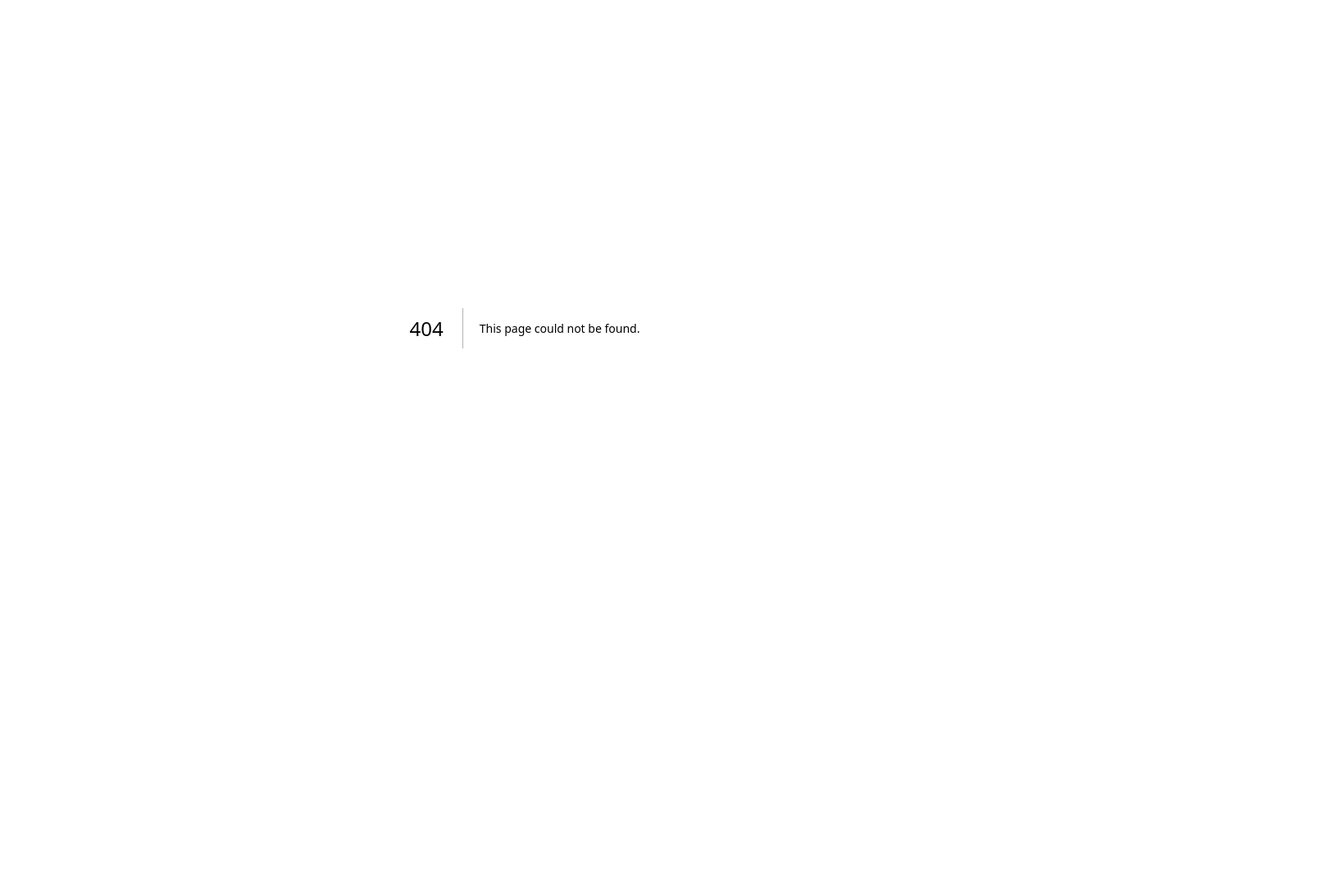
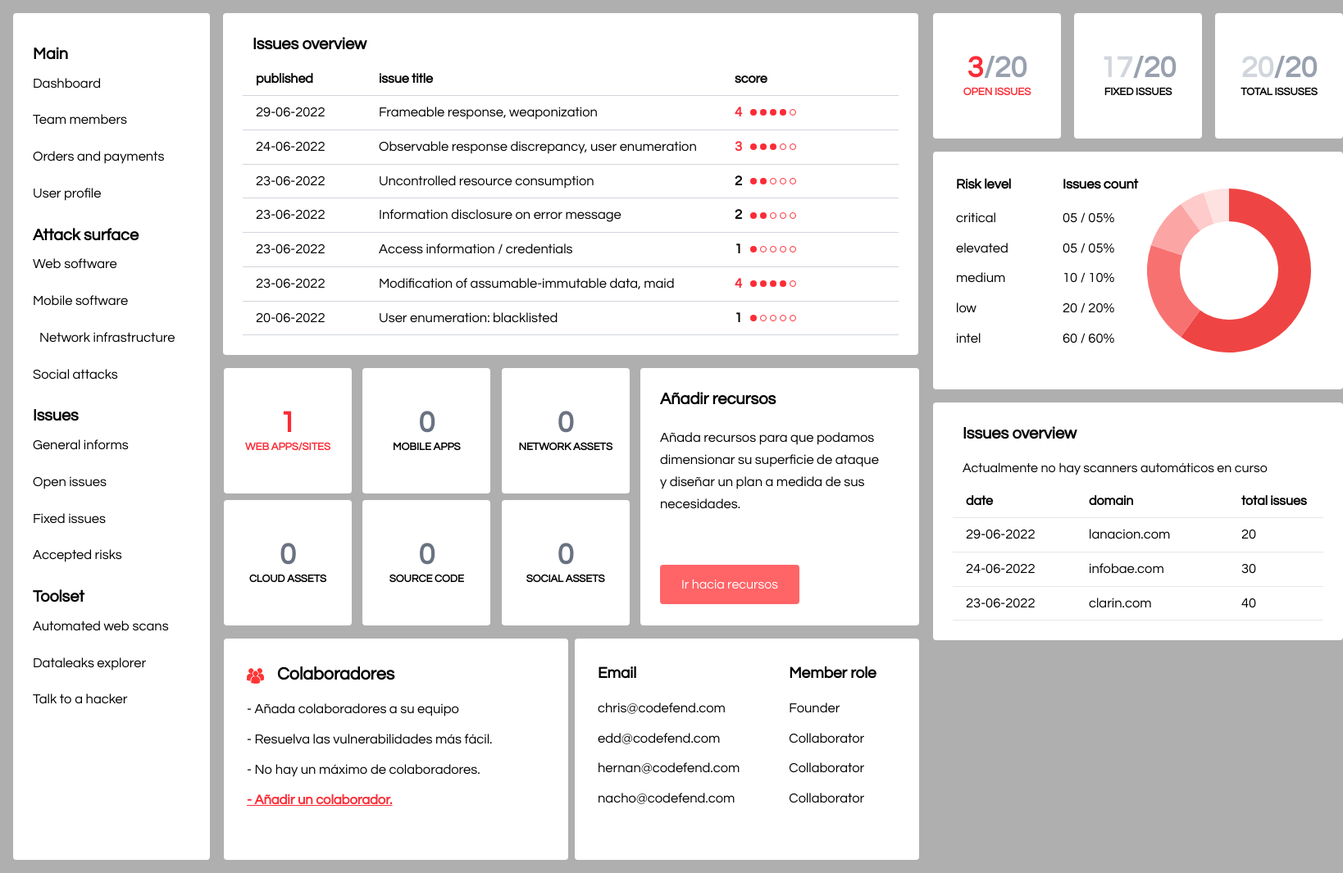
Before and after one commit to HugoEseverri/defend, a Next.js app in the folder defend/: page /HomeIssues in a window 1280 px wide. Before the commit this address had no page. Shown: the whole page at 82% size, 1638 px wide, since content can reach past the window. Before the commit the page ends 800 px from the top, so only its background shows below. Built offline with nearby package versions, Linux system fonts and the light colour scheme.

Commit message:
retoques visuales en row1 y row2

```diff
--- /dev/null
+++ b/defend/src/app/HomeIssues/page.tsx
@@ -0,0 +1,22 @@
+import React from 'react';
+import Navbar from '@/components/Navbar/Navbar';
+import RowIssues1 from '../RowIssues1/page';
+import RowIssues2 from '../RowIssues2/page';
+
+const HomeIssues = () => {
+    return (
+        <div className="flex gap-4 p-4">
+            <div>
+                <Navbar/>
+            </div>
+            <div className="w-[850px]">
+                <RowIssues1 />
+            </div>
+            <div className="w-[500px]">
+                <RowIssues2 />
+            </div>
+        </div>
+    );
+};
+
+export default HomeIssues;
--- a/defend/src/app/page.tsx
+++ b/defend/src/app/page.tsx
@@ -1,34 +1,22 @@
 'use client';
-import Onboard from '@/components/Onboard/Onboard';
+
 import React from 'react';
-import Navbar from '@/components/Navbar/Navbar';
-import SurfaceExploration from '@/components/SurfaceExploration/SurfaceExploration';
-import RadarScanner from '@/components/Radar/Radar';
-import Resources from '@/components/Resources/Resources';
-import Colaborators from '@/components/Colaborators/Colaborators';
-import Contact from '@/components/Contact/Contact';
-import IssuesCounter from '@/components/IssuesCounter/IssuesCounter';
-import RiskCounter from '@/components/RiskCounter/RiskCounter';
-import Scanner from '@/components/Scanner/Scanner';
-import Total from '@/components/Total/Total';
 import Home from './Home/page';
-import Row3 from './Row3/page';
-import IssuesOverview from '@/components/IssuesOverview/IssuesOverview';
-import RowIssues2 from './RowIssues2/page';
-import FinishedScan from '@/components/FinishedScan/FinishedScan';
+
+
 function Page() {
-  const handleClose = () => {
-    console.log('Modal cerrado');
-  };
+  // const handleClose = () => {
+  //   console.log('Modal cerrado');
+  // };
 
-  const handleSubmit = (e: React.FormEvent<HTMLFormElement>) => {
-    e.preventDefault();
-    console.log('Formulario enviado');
-  };
+  // const handleSubmit = (e: React.FormEvent<HTMLFormElement>) => {
+  //   e.preventDefault();
+  //   console.log('Formulario enviado');
+  // };
 
   return (
     <div>
-      <RowIssues2/>
+      <Home/>
     </div>
   );
 }
--- a/defend/src/components/Colaborators/Colaborators.tsx
+++ b/defend/src/components/Colaborators/Colaborators.tsx
@@ -4,7 +4,7 @@ import Link from 'next/link'
 
 function Colaborators() {
     return (
-        <div className='bg-white w-[420px] h-[310px] p-5 rounded'>
+        <div className='bg-white w-[420px] h-[270px] p-7 rounded'>
             <div className='flex '>
                 <div className='mr-4 mt-2 h-[30px]'>
                     <Image
@@ -19,7 +19,7 @@ function Colaborators() {
                 </div>
             </div>
             <div>
-                <ul className='text-[16.5px] space-y-2 mt-2'>
+                <ul className='text-[16.5px] space-y-3 mt-2'>
                     <li>- Añada colaboradores a su equipo</li>
                     <li>- Resuelva las vulnerabilidades más fácil.</li>
                     <li>- No hay un máximo de colaboradores.</li>
--- a/defend/src/components/Contact/Contact.tsx
+++ b/defend/src/components/Contact/Contact.tsx
@@ -2,8 +2,8 @@ import React from 'react'
 
 function Contact() {
     return (
-        <div className='bg-white w-[420px] h-[310px] p-7 rounded flex'>
-            <div className='flex flex-col mr-20'>
+        <div className='bg-white w-[420px] h-[270px] p-7 rounded flex'>
+            <div className='flex flex-col mr-15'>
                 <h2 className='font-semibold text-[19px]'>Email</h2>
                 <ul className='text-[16.5px] space-y-3 mt-4'>
                     <li>chris@codefend.com</li>
@@ -12,7 +12,7 @@ function Contact() {
                     <li>nacho@codefend.com</li>
                 </ul>
             </div>
-            <div className='flex flex-col'>
+            <div className='flex flex-col mr-5'>
                 <h2 className='font-semibold text-[19px]'>Member role</h2>
                 <ul className='text-[16.5px] space-y-3 mt-4'>
                     <li>Founder</li>
--- a/defend/src/components/IssuesOverview/IssuesOverview.tsx
+++ b/defend/src/components/IssuesOverview/IssuesOverview.tsx
@@ -61,7 +61,7 @@ const renderScore = (score: number) => {
 
 const IssuesOverview = () => {
     return (
-        <div className="p-6 w-[850px] bg-white rounded">
+        <div className="p-6 w-[848px] bg-white rounded">
             <h2 className="text-xl font-bold mb-4 pl-3">Issues overview</h2>
 
             <div className="grid grid-cols-[150px_1fr_200px] font-semibold border-b border-gray-300 pb-2 pl-4">
--- a/defend/src/components/Navbar/Navbar.tsx
+++ b/defend/src/components/Navbar/Navbar.tsx
@@ -8,23 +8,23 @@ function Navbar() {
                 <h2 className="font-bold text-[19.8px] px-6">Main</h2>
                 <ul className="space-y-1 text-[16.5px]">
                     <li>
-                        <Link href="#" className="block px-6 py-2 hover:bg-gray-200 transition-colors">
-                            <span className="pl-2">Dashboard</span>
+                        <Link href="/" className="block px-6 py-2 hover:bg-gray-200 transition-colors">
+                            <span>Dashboard</span>
                         </Link>
                     </li>
                     <li>
                         <Link href="#" className="block px-6 py-2 hover:bg-gray-200 transition-colors">
-                            <span className="pl-2">Team members</span>
+                            <span>Team members</span>
                         </Link>
                     </li>
                     <li>
                         <Link href="#" className="block px-6 py-2 hover:bg-gray-200 transition-colors">
-                            <span className="pl-2">Orders and payments</span>
+                            <span>Orders and payments</span>
                         </Link>
                     </li>
                     <li>
                         <Link href="#" className="block px-6 py-2 hover:bg-gray-200 transition-colors">
-                            <span className="pl-2">User profile</span>
+                            <span>User profile</span>
                         </Link>
                     </li>
                 </ul>
@@ -35,12 +35,12 @@ function Navbar() {
                 <ul className="space-y-1 text-[16.5px]">
                     <li>
                         <Link href="#" className="block px-6 py-2 hover:bg-gray-200 transition-colors">
-                            <span className="pl-2">Web software</span>
+                            <span>Web software</span>
                         </Link>
                     </li>
                     <li>
                         <Link href="#" className="block px-6 py-2 hover:bg-gray-200 transition-colors">
-                            <span className="pl-2">Mobile software</span>
+                            <span>Mobile software</span>
                         </Link>
                     </li>
                     <li>
@@ -50,7 +50,7 @@ function Navbar() {
                     </li>
                     <li>
                         <Link href="#" className="block px-6 py-2 hover:bg-gray-200 transition-colors">
-                            <span className="pl-2">Social attacks</span>
+                            <span>Social attacks</span>
                         </Link>
                     </li>
                 </ul>
@@ -61,22 +61,22 @@ function Navbar() {
                 <ul className="space-y-1 text-[16.5px]">
                     <li>
                         <Link href="#" className="block px-6 py-2 hover:bg-gray-200 transition-colors">
-                            <span className="pl-2">General informs</span>
+                            <span>General informs</span>
                         </Link>
                     </li>
                     <li>
                         <Link href="#" className="block px-6 py-2 hover:bg-gray-200 transition-colors">
-                            <span className="pl-2">Open issues</span>
+                            <span>Open issues</span>
                         </Link>
                     </li>
                     <li>
                         <Link href="#" className="block px-6 py-2 hover:bg-gray-200 transition-colors">
-                            <span className="pl-2">Fixed issues</span>
+                            <span>Fixed issues</span>
                         </Link>
                     </li>
                     <li>
                         <Link href="#" className="block px-6 py-2 hover:bg-gray-200 transition-colors">
-                            <span className="pl-2">Accepted risks</span>
+                            <span>Accepted risks</span>
                         </Link>
                     </li>
                 </ul>
@@ -87,17 +87,17 @@ function Navbar() {
                 <ul className="space-y-1 text-[16.5px]">
                     <li>
                         <Link href="#" className="block px-6 py-2 hover:bg-gray-200 transition-colors">
-                            <span className="pl-2">Automated web scans</span>
+                            <span>Automated web scans</span>
                         </Link>
                     </li>
                     <li>
                         <Link href="#" className="block px-6 py-2 hover:bg-gray-200 transition-colors">
-                            <span className="pl-2">Dataleaks explorer</span>
+                            <span>Dataleaks explorer</span>
                         </Link>
                     </li>
                     <li>
                         <Link href="#" className="block px-6 py-2 hover:bg-gray-200 transition-colors">
-                            <span className="pl-2">Talk to a hacker</span>
+                            <span>Talk to a hacker</span>
                         </Link>
                     </li>
                 </ul>
--- a/defend/src/components/ProgressBar/ProgressBar.tsx
+++ b/defend/src/components/ProgressBar/ProgressBar.tsx
@@ -7,7 +7,7 @@ interface ProgressBarProps {
 
 const ProgressBar: React.FC<ProgressBarProps> = ({ progress }) => {
     return (
-        <div className="w-[400px] h-4 bg-red-300 overflow-hidden">
+        <div className="w-[450px] h-4 bg-red-300 overflow-hidden">
             <div
                 className="h-full bg-red-500 transition-all duration-300"
                 style={{ width: `${progress}%` }}
--- a/defend/src/components/RiskCounter/RiskCounter.tsx
+++ b/defend/src/components/RiskCounter/RiskCounter.tsx
@@ -1,9 +1,11 @@
+"use client"
+
 import React from 'react'
 import DoughnutChart from '../DoughnutChart/DoughnutChart'
 
 function RiskCounter() {
     return (
-        <div className="bg-white w-[500px] h-[310px] p-7 rounded flex">
+        <div className="bg-white w-[500px] h-[290px] p-7 rounded flex">
             <div className="w-1/2 flex justify-between">
                 <div className="flex flex-col text-[16.5px]">
                     <h2 className="font-semibold">Risk level</h2>
--- a/defend/src/components/Scanner/Scanner.tsx
+++ b/defend/src/components/Scanner/Scanner.tsx
@@ -7,10 +7,10 @@ interface Progress {
 
 function Scanner({ progress }: Progress) {
     return (
-        <div className='bg-white w-[500px] h-[200px] p-6'>
+        <div className='bg-white w-[500px] h-[195px] p-6 rounded'>
             <h2 className="font-semibold">Scanneo en curso</h2>
             <p className='pt-3'>Los scanners automáticos están analizando uno de sus recursos web: <strong>www.lanacion.com</strong></p>
-            <div className='pt-5'>
+            <div className='pt-8'>
                 <ProgressBar progress={progress} />
             </div>
         </div>
--- a/defend/src/components/SurfaceExploration/SurfaceExploration.tsx
+++ b/defend/src/components/SurfaceExploration/SurfaceExploration.tsx
@@ -1,10 +1,11 @@
 import React from 'react'
 import RadarScanner from '../Radar/Radar'
+import Link from 'next/link';
 
 
 function SurfaceExploration() {
     return (
-        <div className="flex w-full max-w-[848px] rounded mx-auto items-center gap-8 p-6 bg-white text-white">
+        <div className="flex w-full max-w-[848px] h-[330px] rounded mx-auto items-center gap-8 p-6 bg-white text-white">
             <div className="w-[40%]">
                 <RadarScanner />
             </div>
@@ -12,14 +13,14 @@ function SurfaceExploration() {
                 <h2 className="text-xl font-semibold text-black">
                     Exploración de superficie en curso
                 </h2>
-                <p className="text-[16.5px] text-black leading-relaxed">
+                <p className="text-[16.5px] text-black leading-relaxed w-[450px]">
                     Aún no hemos detectado vulnerabilidades ni amenazas en sus sistemas,
                     pero hay un escaneo automático procesando información. Apenas se localice una,
                     vos y tu equipo serán notificados.
                 </p>
-                <button className="self-start bg-gray-700 hover:bg-gray-500 transition px-6 py-3 rounded text-[16.5px] font-medium">
+                <Link href={"/HomeIssues"}><button className="self-start bg-gray-700 hover:bg-gray-500 transition px-6 py-3 rounded text-[16.5px] font-medium">
                     Ir hacia la sección de issues
-                </button>
+                </button></Link>
             </div>
         </div>
     );
```
